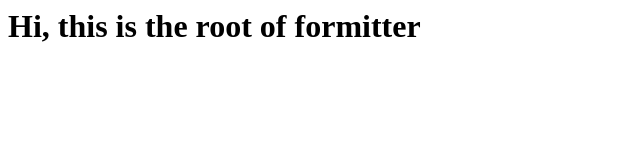
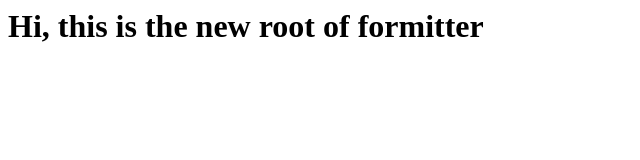
Before and after one commit to Bartvelp/formitter, a website: page index.html in a window 1280 px wide. Shown: the whole page, without its empty margins (0-640 px from the left). Drawn offline with Linux system fonts and the light colour scheme.

Commit message:
update root

```diff
--- a/index.html
+++ b/index.html
@@ -3,6 +3,6 @@
 
   </head>
   <body>
-    <h1>Hi, this is the root of formitter</h1>
+    <h1>Hi, this is the new root of formitter</h1>
   </body>
 </html>
```
